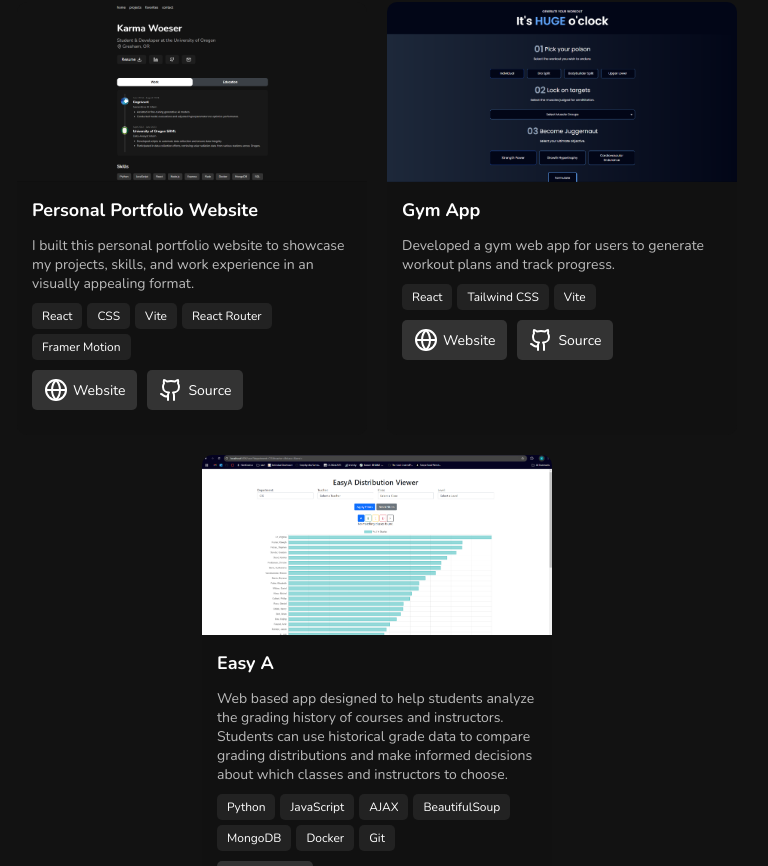
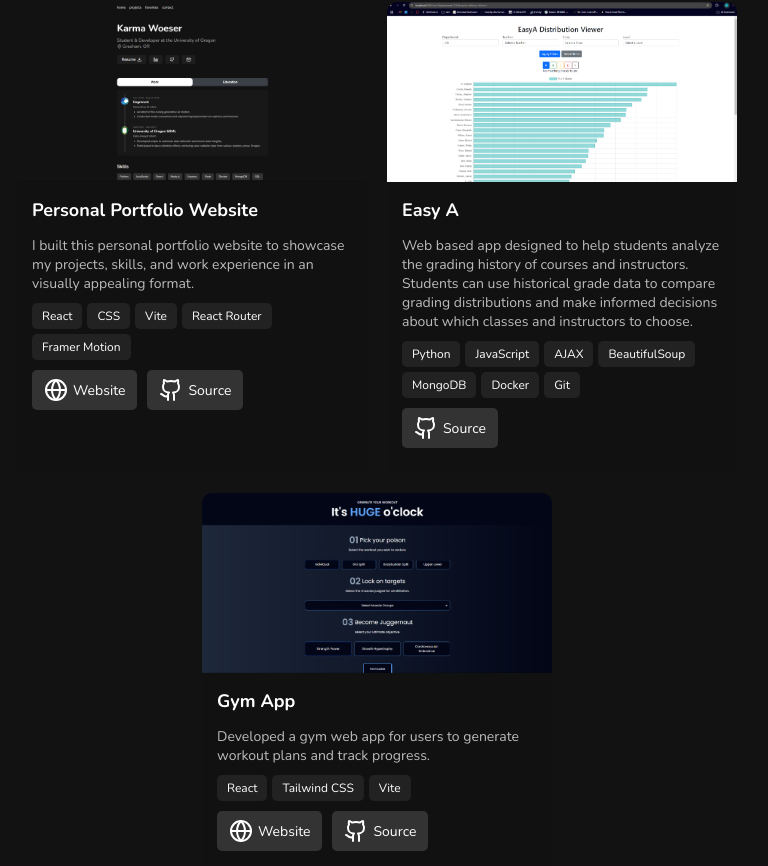
Before and after one commit to kwoeser/PersonalWebsite, a React (Vite) app: page /projects in a window 1280 px wide. Shown: the part 735-1601 px from the top of the page, without its empty margins (263-1031 px from the left). Built offline with nearby package versions, Linux system fonts and the light colour scheme.

Commit message:
Changed order of projects

```diff
--- a/src/pages/ProjectsPage.jsx
+++ b/src/pages/ProjectsPage.jsx
@@ -36,6 +36,14 @@ function ProjectsPage() {
       sourceCode: "https://github.com/kwoeser/PersonalWebsite",
     },
 
+    {
+      title: "Easy A",
+      description:
+      "Web based app designed to help students analyze the grading history of courses and instructors. Students can use historical grade data to compare grading distributions and make informed decisions about which classes and instructors to choose.",
+      image: "assets/easyA.png",
+      tags: ["Python", "JavaScript", "AJAX", "BeautifulSoup", "MongoDB", "Docker", "Git"],
+      sourceCode: "https://github.com/kwoeser",
+    },
 
     {
       title: "Gym App",
@@ -48,14 +56,7 @@ function ProjectsPage() {
     },
 
 
-    {
-      title: "Easy A",
-      description:
-      "Web based app designed to help students analyze the grading history of courses and instructors. Students can use historical grade data to compare grading distributions and make informed decisions about which classes and instructors to choose.",
-      image: "assets/easyA.png",
-      tags: ["Python", "JavaScript", "AJAX", "BeautifulSoup", "MongoDB", "Docker", "Git"],
-      sourceCode: "https://github.com/kwoeser",
-    },
+
 
 
 
```
